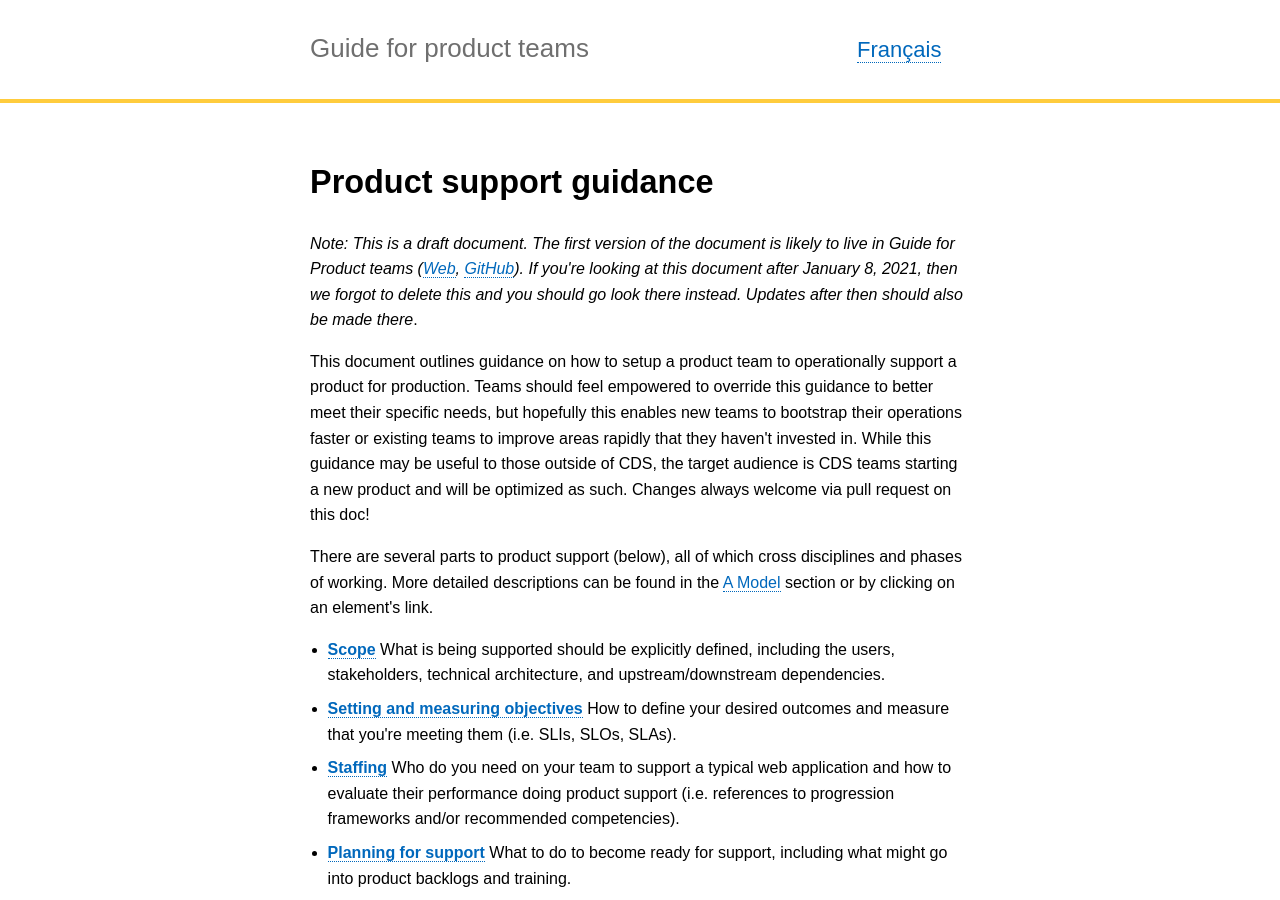
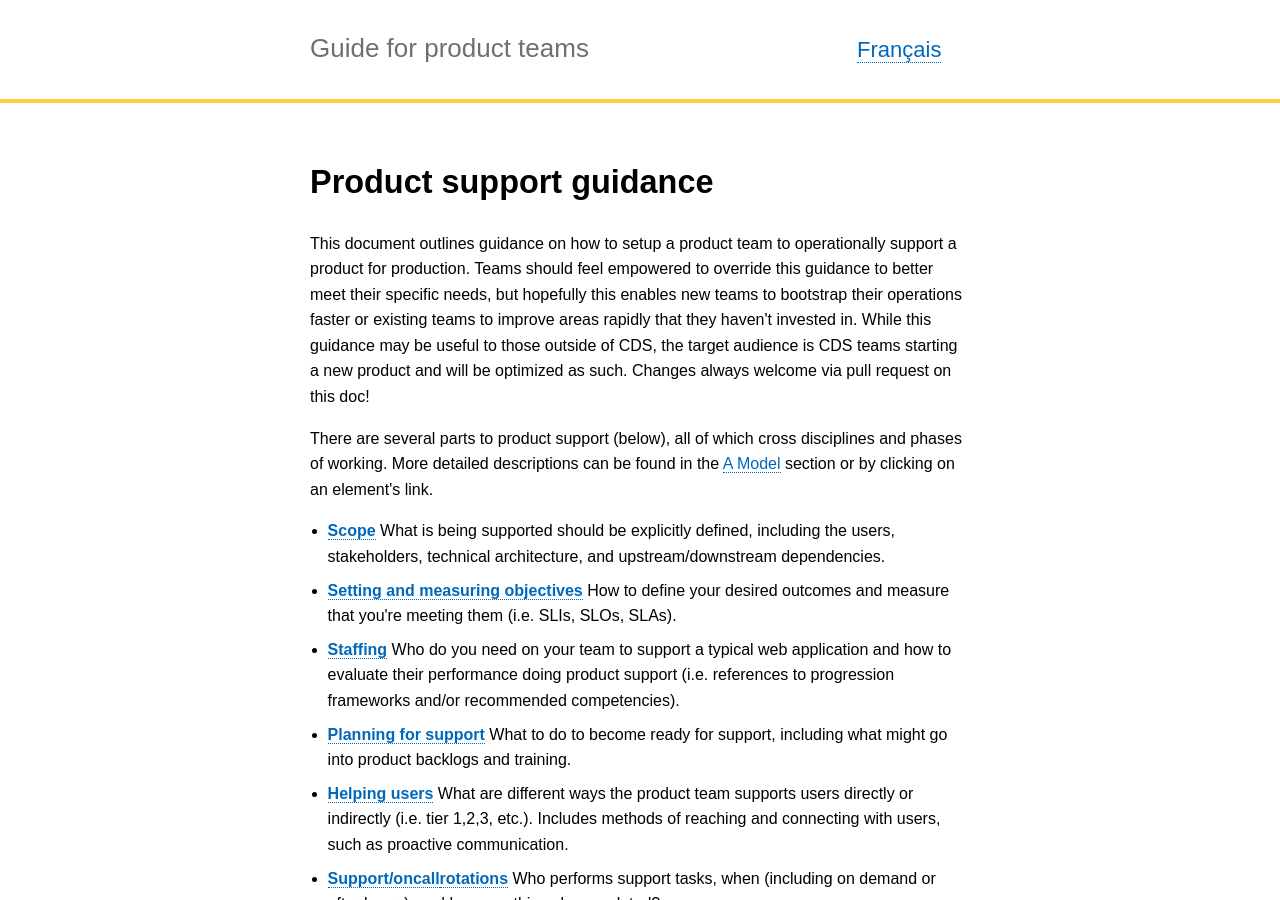
Before and after one commit to cds-snc/guide-product-teams-equipes-produits, a Jekyll site: the page built from _pages/en/product_support_guidance.md, in a window 1280 px wide and 900 px high. Built offline with Jekyll 4.4.1, drawn with Linux system fonts in a browser that asks for light colours.

Commit message:
Removed Google Doc disclaimer

```diff
--- a/_pages/en/product_support_guidance.md
+++ b/_pages/en/product_support_guidance.md
@@ -7,8 +7,6 @@ trans_url: "/conseils_de_support_produit/"
 ---
 
 # Product support guidance
-
-_Note: This is a draft document. The first version of the document is likely to live in Guide for Product teams (_[_Web_](https://cds-snc.github.io/guide-product-teams-equipes-produits/)_,_ [_GitHub_](https://github.com/cds-snc/guide-product-teams-equipes-produits)_). If you&#39;re looking at this document after January 8, 2021, then we forgot to delete this and you should go look there instead. Updates after then should also be made there_.
 
 This document outlines guidance on how to setup a product team to operationally support a product for production. Teams should feel empowered to override this guidance to better meet their specific needs, but hopefully this enables new teams to bootstrap their operations faster or existing teams to improve areas rapidly that they haven&#39;t invested in. While this guidance may be useful to those outside of CDS, the target audience is CDS teams starting a new product and will be optimized as such. Changes always welcome via pull request on this doc!
 
```
